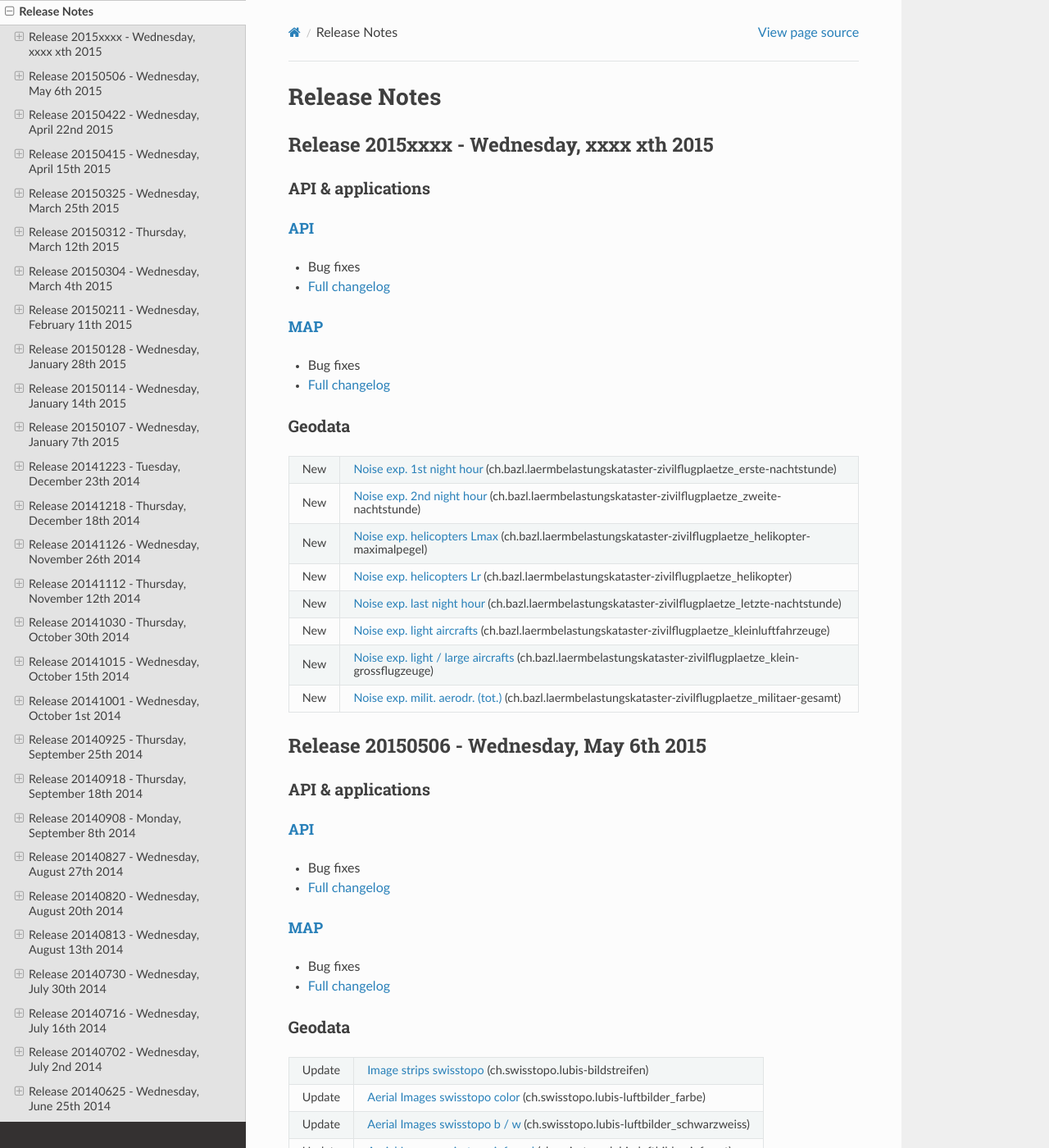
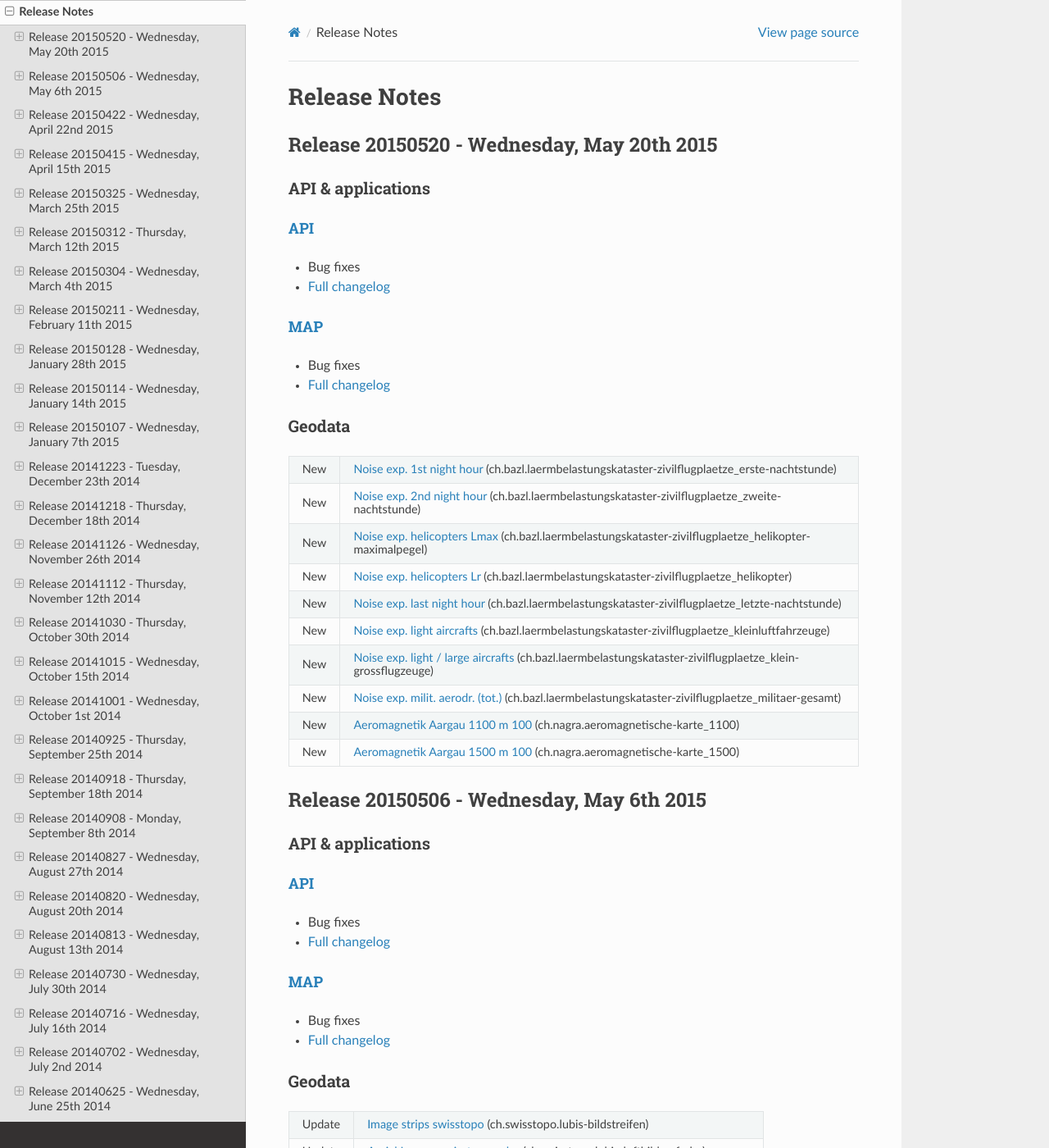
Before and after one commit to swisstopo-test/doc-chsdi3, a Sphinx documentation site: the page built from source/releasenotes/index.rst, in a window 1280 px wide and 1400 px high. Shown: the whole window at 82% size. Built offline with Sphinx 7.4.7 and the Read the Docs theme 2.0.0, drawn with Linux system fonts in a browser that asks for light colours.

Commit message:
release note for nagra layers

```diff
--- a/source/releasenotes/index.rst
+++ b/source/releasenotes/index.rst
@@ -9,9 +9,9 @@
 Release Notes
 =============
 
-.. _releasenotes_2015xxxx:
-
-Release 2015xxxx - Wednesday, xxxx xth 2015
+.. _releasenotes_20150520:
+
+Release 20150520 - Wednesday, May 20th 2015
 ------------------------------------------------
 
 API & applications
@@ -20,12 +20,12 @@ API & applications
 `API <//api3.geo.admin.ch>`__
 '''''''''''''''''''''''''''''
 - Bug fixes
-- `Full changelog <https://github.com/geoadmin/mf-chsdi3/compare/r_150506...r_15xxxx>`__
-
-`MAP <//map.geo.admin.ch>`__
-'''''''''''''''''''''''''''''
-- Bug fixes
-- `Full changelog <https://github.com/geoadmin/mf-geoadmin3/compare/r_150506...r_15xxxx>`__
+- `Full changelog <https://github.com/geoadmin/mf-chsdi3/compare/r_150506...r_150520>`__
+
+`MAP <//map.geo.admin.ch>`__
+'''''''''''''''''''''''''''''
+- Bug fixes
+- `Full changelog <https://github.com/geoadmin/mf-geoadmin3/compare/r_150506...r_150520>`__
 
 
 Geodata
@@ -47,6 +47,10 @@ Geodata
 | New    | `Noise exp. light / large aircrafts <//map.geo.admin.ch/?layers=ch.bazl.laermbelastungskataster-zivilflugplaetze_klein-grossflugzeuge>`__ (ch.bazl.laermbelastungskataster-zivilflugplaetze_klein-grossflugzeuge)    |
 +--------+----------------------------------------------------------------------------------------------------------------------------------------------------------------------------------------------------------------------+
 | New    | `Noise exp. milit. aerodr. (tot.) <//map.geo.admin.ch/?layers=ch.bazl.laermbelastungskataster-zivilflugplaetze_militaer-gesamt>`__ (ch.bazl.laermbelastungskataster-zivilflugplaetze_militaer-gesamt)                |
++--------+----------------------------------------------------------------------------------------------------------------------------------------------------------------------------------------------------------------------+
+| New    | `Aeromagnetik Aargau 1100 m 100 <//map.geo.admin.ch/?layers=ch.nagra.aeromagnetische-karte_1100>`__ (ch.nagra.aeromagnetische-karte_1100)                                                                            |
++--------+----------------------------------------------------------------------------------------------------------------------------------------------------------------------------------------------------------------------+
+| New    | `Aeromagnetik Aargau 1500 m 100 <//map.geo.admin.ch/?layers=ch.nagra.aeromagnetische-karte_1500>`__ (ch.nagra.aeromagnetische-karte_1500)                                                                            |
 +--------+----------------------------------------------------------------------------------------------------------------------------------------------------------------------------------------------------------------------+
 
 .. _releasenotes_20150506:
```
